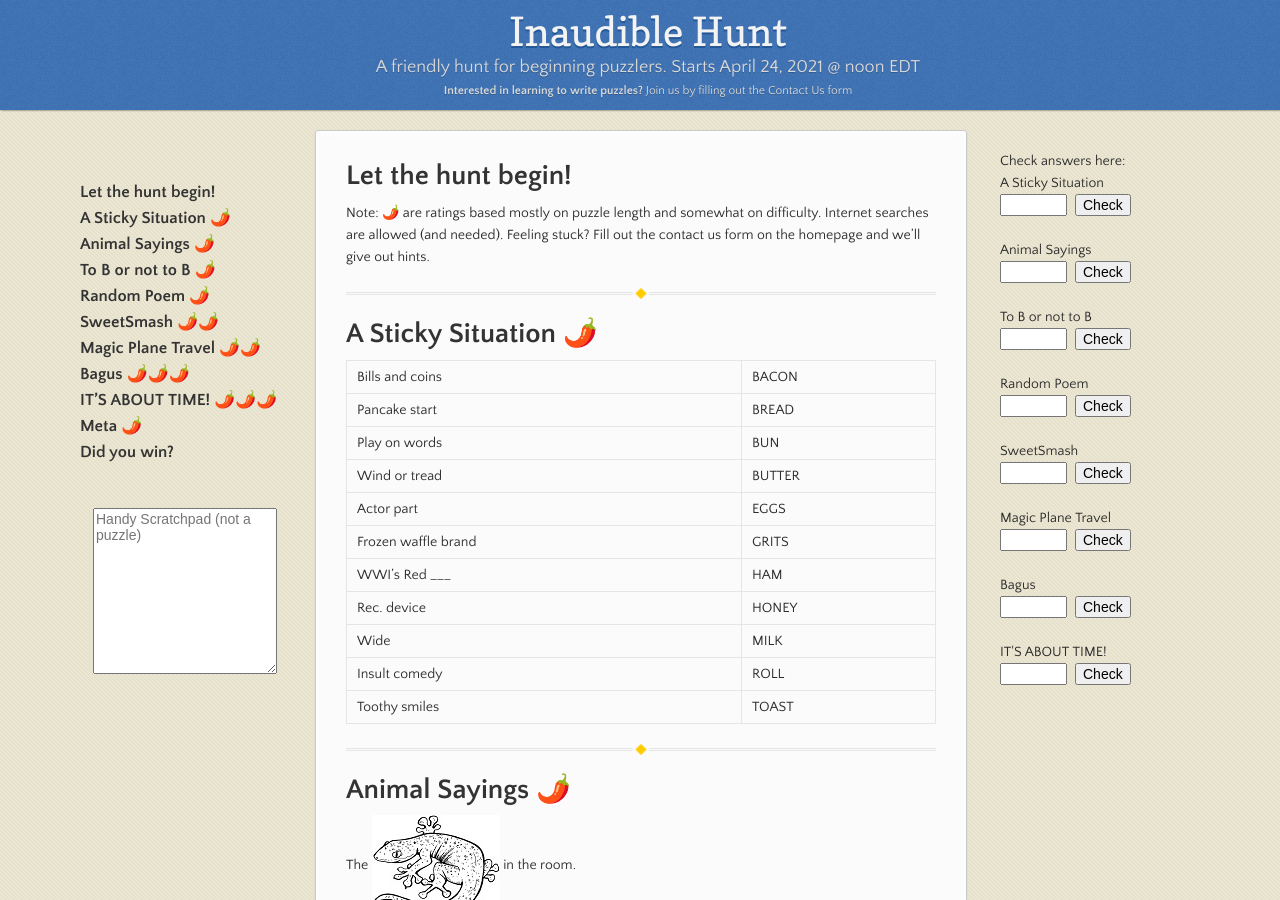
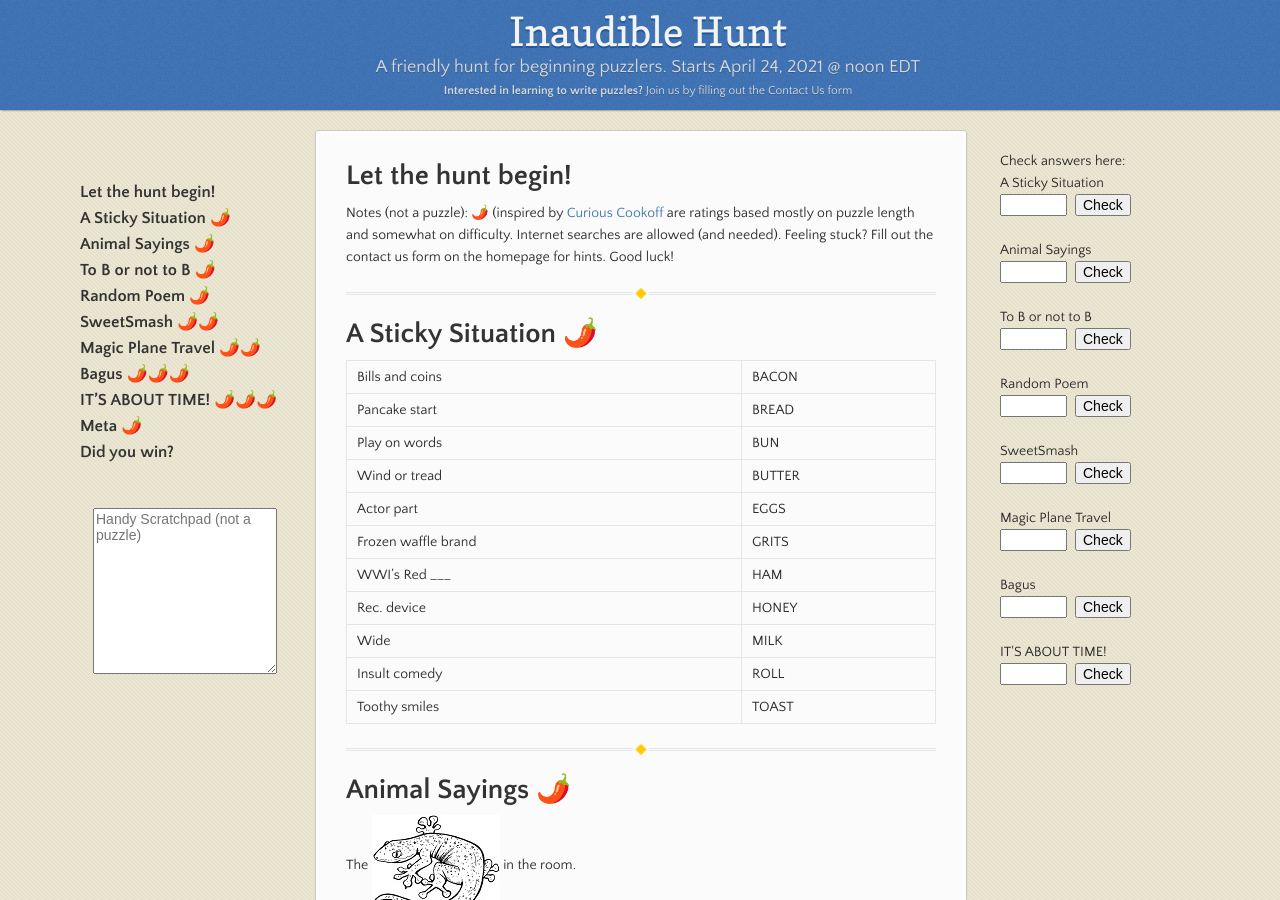
Before and after one commit to nro-bot/aprilhunt, a Jekyll site: the page built from Welcome to mini hunt!.md, in a window 1280 px wide and 900 px high. Built offline with Jekyll 4.4.1, drawn with Linux system fonts in a browser that asks for light colours; our own code applies the rules of GitHub Pages for plain Markdown files.

Commit message:
more text

```diff
--- a/Welcome to mini hunt!.md
+++ b/Welcome to mini hunt!.md
@@ -4,9 +4,10 @@ layout: puzzlepage
 
 #  Let the hunt begin!
 
-Note: 🌶️ are ratings based mostly on puzzle length and somewhat on difficulty.
-Internet searches are allowed (and needed). Feeling stuck? Fill out the contact us form
-on the homepage and we'll give out hints.
+Notes (not a puzzle): 🌶️ (inspired by [Curious
+Cookoff](https://curiouscookoff.com) are ratings based mostly on puzzle length
+and somewhat on difficulty.  Internet searches are allowed (and needed). Feeling
+stuck? Fill out the contact us form on the homepage for hints. Good luck!
 
 * * *
 
```
Also changed, not shown: 2b3678c6a5f3d8d68a013dfd2cf7b4eebdf61ff6142bbd256cfb557478383900.md (+6 -2 lines), index.md (+7 -8 lines).
